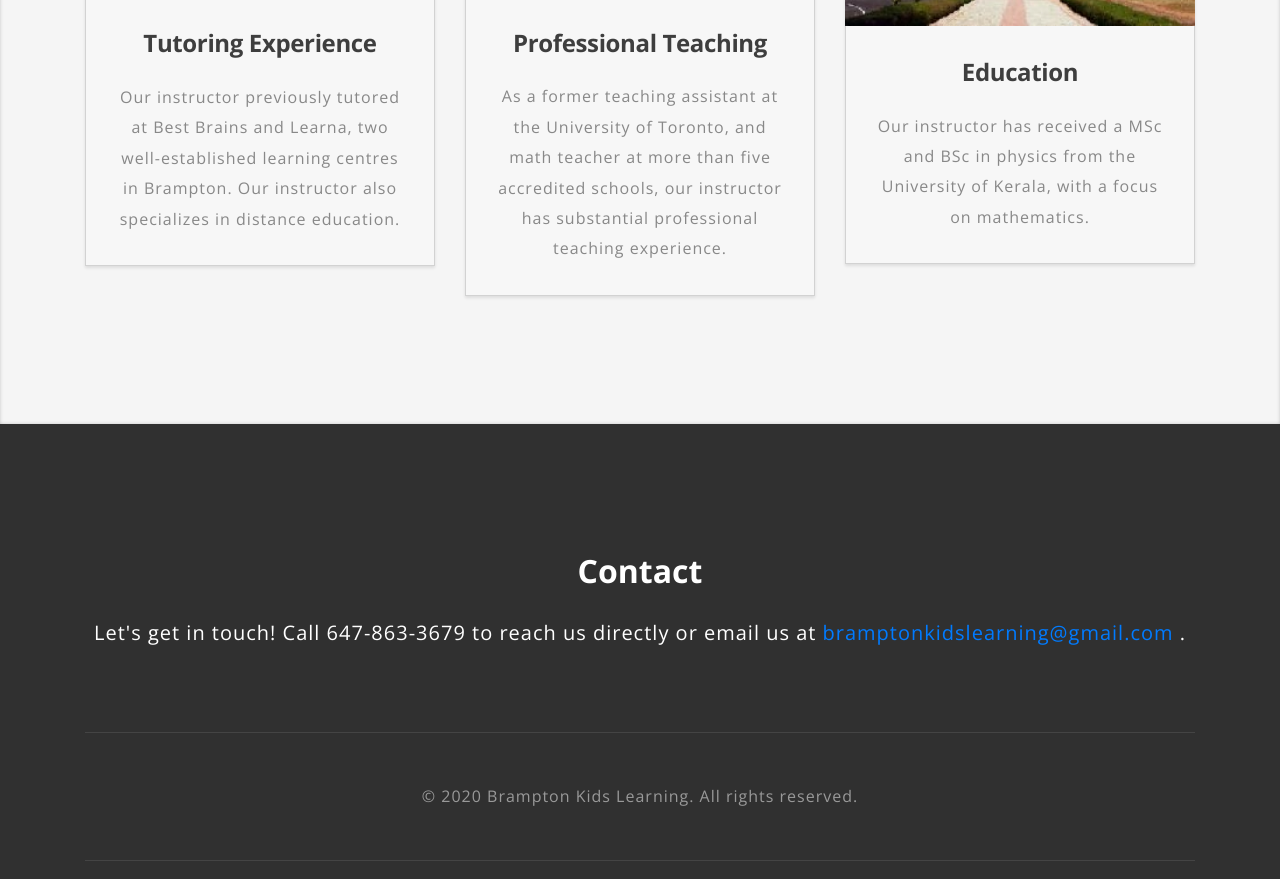
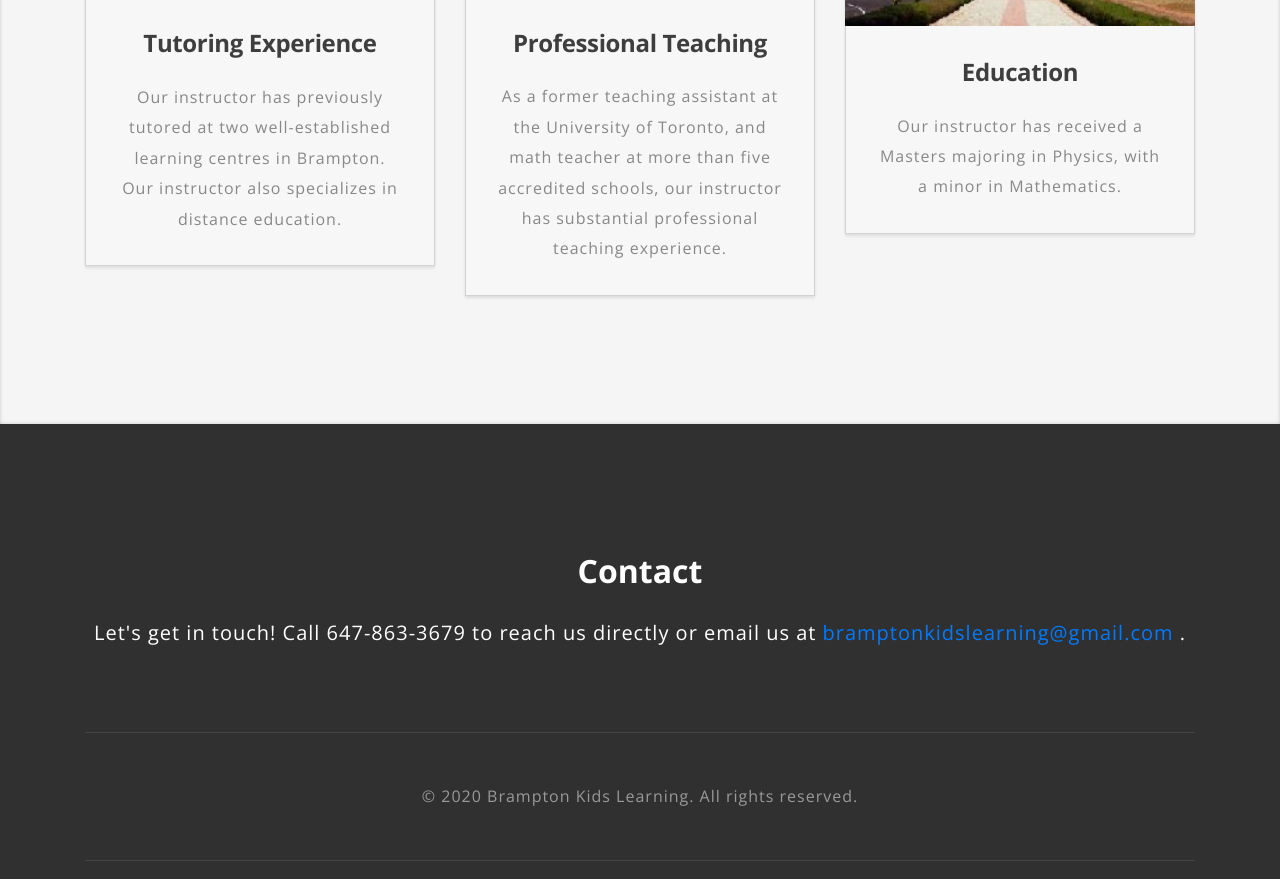
Before and after one commit to bramptonkidslearning/bramptonkidslearning.github.io, a plain HTML site: page index.html in a window 1280 px wide. Shown: the part 2241-3120 px from the top of the page. Drawn offline with nearby package versions, Linux system fonts and the light colour scheme.

Commit message:
changes from client

```diff
--- a/index.html
+++ b/index.html
@@ -110,7 +110,7 @@
 								<img src="images/g1.jpg" alt="news image" class="img-fluid">
 									<div class="news_bt">
 										<h4>Tutoring Experience</h4>
-										<p class="mt-4">Our instructor previously tutored at Best Brains and Learna,
+										<p class="mt-4">Our instructor has previously tutored at
 											two well-established learning centres in Brampton. Our instructor also specializes in distance
 											education. </p>
 									</div>
@@ -131,7 +131,7 @@
 								<img src="images/g3.jpg" alt="news image" class="img-fluid">
 								<div class="news_bt">
 									<h4>Education</h4>
-									<p class="mt-4">Our instructor has received a MSc and BSc in physics from the University of Kerala, with a focus on mathematics.</p>
+									<p class="mt-4">Our instructor has received a Masters majoring in Physics, with a minor in Mathematics.</p>
 								</div>
 							</div>
 						</div>
```
